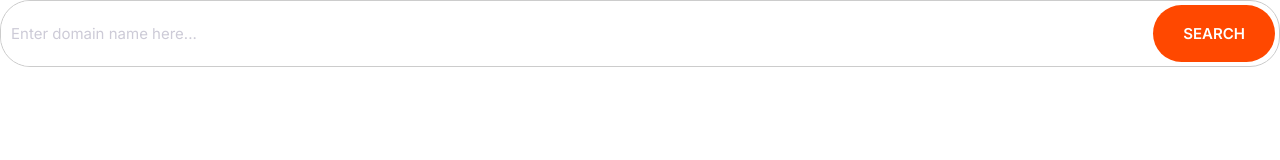
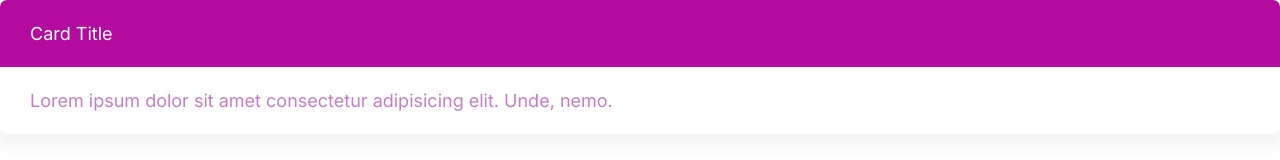
Before and after one commit to johnzhang3410/TechAndLife, a plain HTML site: page index.html in a window 1280 px wide. Drawn offline with Linux system fonts and the light colour scheme.

Commit message:
Added card component

```diff
--- a/css/styles.css
+++ b/css/styles.css
@@ -269,7 +269,7 @@ a {
 .input-group {
   border: 1px solid var(--color_border);
   border-radius: var(--border-radius);
-  display: flex;
+  display: flex; /* To use flex-grow below */
 }
 
 /* Input inside a input-group shouldn't have a border */
@@ -290,3 +290,27 @@ a {
     font-size: 1.5rem;
   }
 }
+
+/* Cards */
+
+.card {
+  border-radius: 7px;
+  box-shadow: 0 0 20px 10px #f3f3f3;
+  overflow: hidden; /* Setting background color down below fills the entire header, so we hides overflow to keep border-radius */
+}
+
+.card__header,
+.card__body {
+  padding: 2rem 3rem;
+}
+
+/* Card with primary color header */
+.card--primary .card__header {
+  background: var(--color_primary);
+  color: white;
+}
+
+.card--secondary .card__header {
+  background: var(--color_secondary);
+  color: white;
+}
--- a/index.html
+++ b/index.html
@@ -12,9 +12,11 @@
     <link rel="stylesheet" href="css/styles.css">
 </head>
 <body>
-    <div class="input-group">
-        <input type="text" class="input" placeholder="Enter domain name here...">
-        <button class="button button--accent">Search</button>
+    <div class="card card--secondary">
+        <header class="card__header">Card Title</header>
+        <div class="card__body">
+            Lorem ipsum dolor sit amet consectetur adipisicing elit. Unde, nemo.
+        </div>
     </div>
 </body>
 </html>
```
Also changed, not shown: components/cards.html (added, +6 -0 lines).
